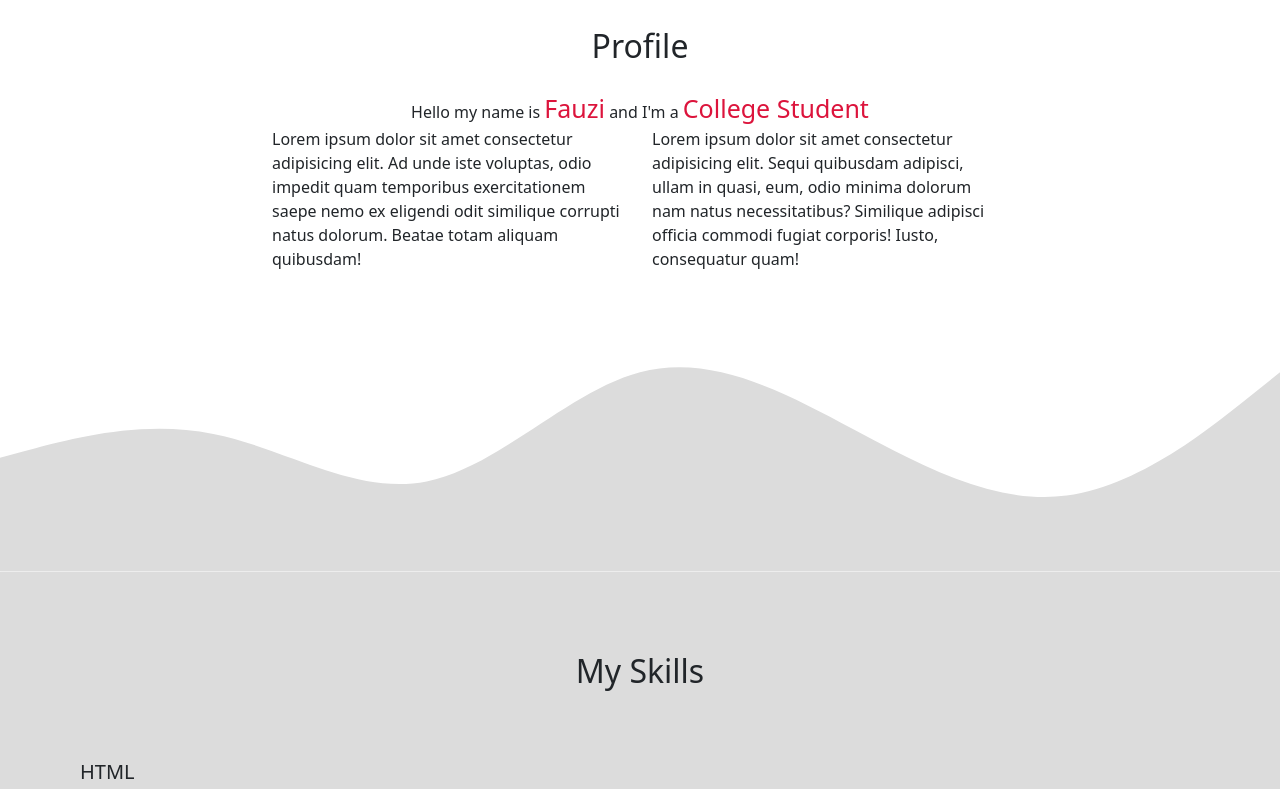
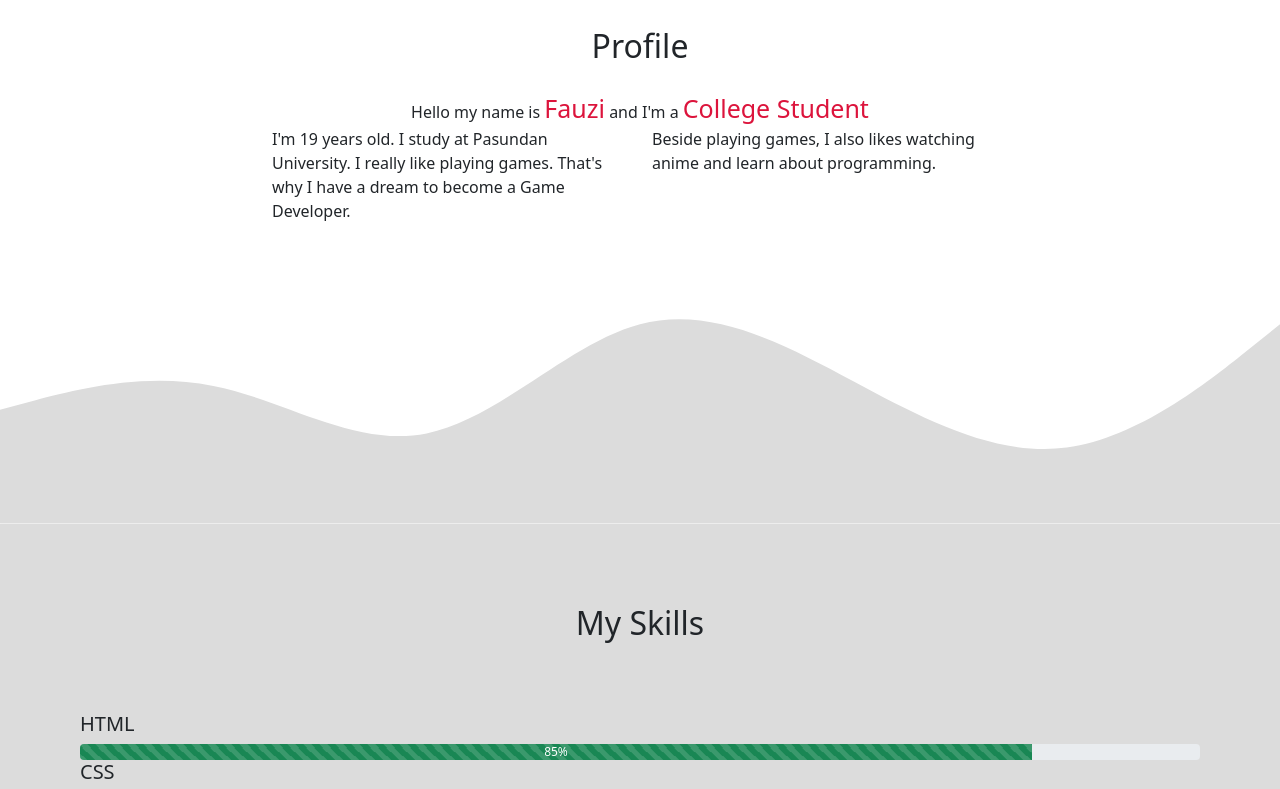
Before and after one commit to fauzikirito/portofolio, a plain HTML site: page index.html in a window 1280 px wide. Shown: the part 820-1609 px from the top of the page. Drawn offline with nearby package versions, Linux system fonts and the light colour scheme.

Commit message:
Update index.html

```diff
--- a/index.html
+++ b/index.html
@@ -157,10 +157,7 @@
             data-aos-delay="200"
           >
             <p>
-              Lorem ipsum dolor sit amet consectetur adipisicing elit. Ad unde
-              iste voluptas, odio impedit quam temporibus exercitationem saepe
-              nemo ex eligendi odit similique corrupti natus dolorum. Beatae
-              totam aliquam quibusdam!
+              I'm 19 years old. I study at Pasundan University. I really like playing games. That's why I have a dream to become a Game Developer.
             </p>
           </div>
           <div
@@ -170,10 +167,7 @@
             data-aos-delay="200"
           >
             <p>
-              Lorem ipsum dolor sit amet consectetur adipisicing elit. Sequi
-              quibusdam adipisci, ullam in quasi, eum, odio minima dolorum nam
-              natus necessitatibus? Similique adipisci officia commodi fugiat
-              corporis! Iusto, consequatur quam!
+              Beside playing games, I also likes watching anime and learn about programming.
             </p>
           </div>
         </div>
```
